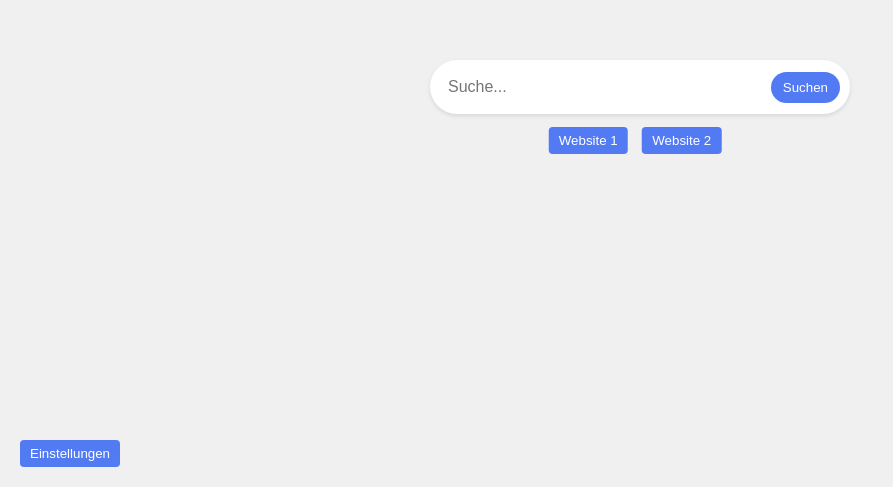
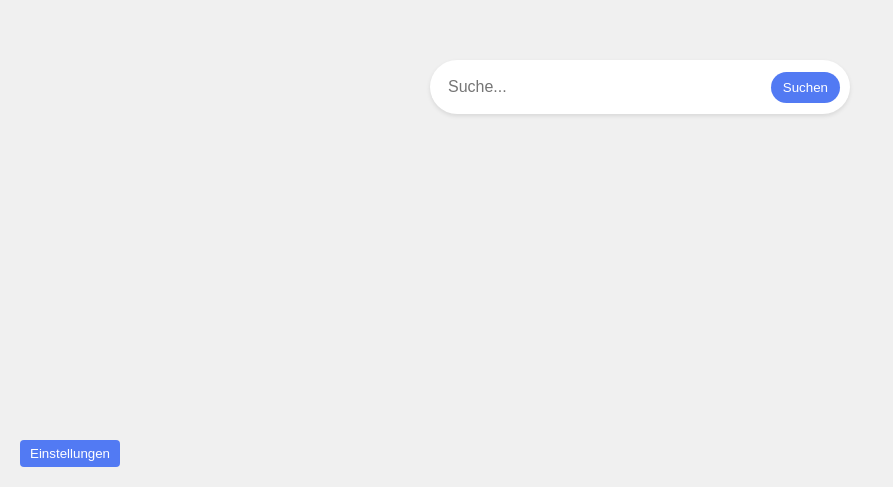
Before and after one commit to heygreen/newtab, a plain HTML site: page index.html in a window 1280 px wide. Shown: the part 313-800 px from the top of the page, without its empty margins (0-893 px from the left). Drawn offline with Linux system fonts and the light colour scheme.

Commit message:
Update index.html

```diff
--- a/index.html
+++ b/index.html
@@ -14,11 +14,11 @@
             onkeydown="handleSearchInput(event)">
         <button class="search-button" onclick="performSearch()">Suchen</button>
     </div>
-    <div class="favorites">
+    <!--div class="favorites">
         <button onclick="openFavorite('https://google.com/')">Website 1</button>
         <button onclick="openFavorite('https://www.example2.com')">Website 2</button>
-        <!-- Weitere Favoriten hinzufügen -->
-    </div>
+        <Weitere Favoriten hinzufügen>
+    </div -->
     <div class="settings">
         <button onclick="openSettings()">Einstellungen</button>
     </div>
```
